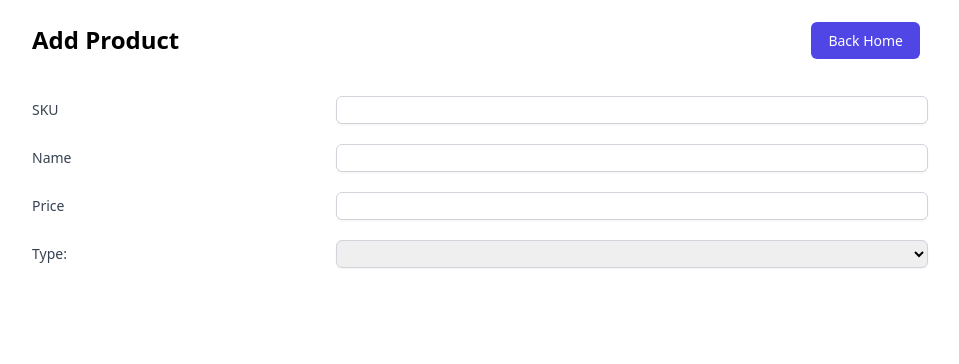
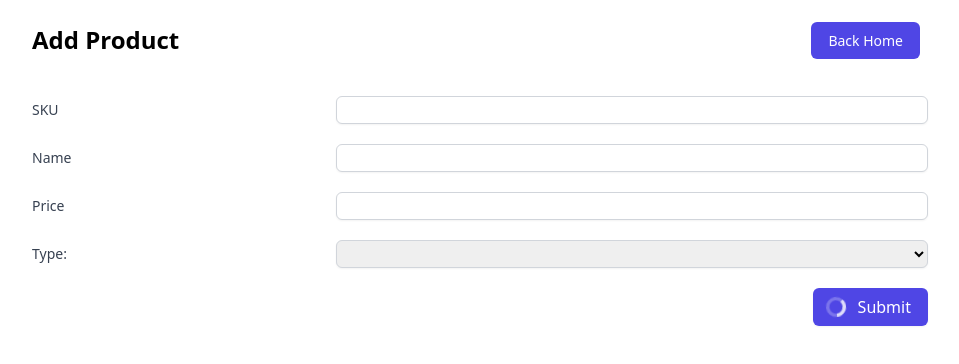
Before and after one commit to makawy7/products-php-react, a React (Create React App) app in the folder frontend/: page /add-product in a window 1280 px wide. Shown: the top 364 px of the page, without its empty margins (160-1119 px from the left). Built offline with nearby package versions, Linux system fonts and the light colour scheme.

Commit message:
form submit button

```diff
--- a/frontend/src/pages/CreateProduct.tsx
+++ b/frontend/src/pages/CreateProduct.tsx
@@ -102,7 +102,39 @@ function CreateProduct() {
           {type === "dvd" && <Dvd />}
           {type === "furniture" && <Furniture />}
           {type === "book" && <Book />}
+
+
         </div>
+        <div className="mt-5 text-right">
+            <span className="inline-flex rounded-md shadow-sm ">
+              <button
+                type="submit"
+                className="inline-flex items-center justify-center py-2 px-4 border border-transparent leading-5 font-medium rounded-md text-white bg-indigo-600 hover:bg-indigo-500 focus:outline-none focus:border-indigo-700 focus:shadow-outline-indigo active:bg-indigo-700 transition duration-150 ease-in-out disabled:opacity-50"
+              >
+                <svg
+                  className="animate-spin -ml-1 mr-3 h-5 w-5 text-white"
+                  xmlns="http://www.w3.org/2000/svg"
+                  fill="none"
+                  viewBox="0 0 24 24"
+                >
+                  <circle
+                    className="opacity-25"
+                    cx="12"
+                    cy="12"
+                    r="10"
+                    stroke="currentColor"
+                    stroke-width="4"
+                  ></circle>
+                  <path
+                    className="opacity-75"
+                    fill="currentColor"
+                    d="M4 12a8 8 0 018-8V0C5.373 0 0 5.373 0 12h4zm2 5.291A7.962 7.962 0 014 12H0c0 3.042 1.135 5.824 3 7.938l3-2.647z"
+                  ></path>
+                </svg>
+                <span>Submit</span>
+              </button>
+            </span>
+          </div>
       </div>
     </form>
   );
```
Also changed, not shown: 1 other file (tests, documents, lock files or other folders).
